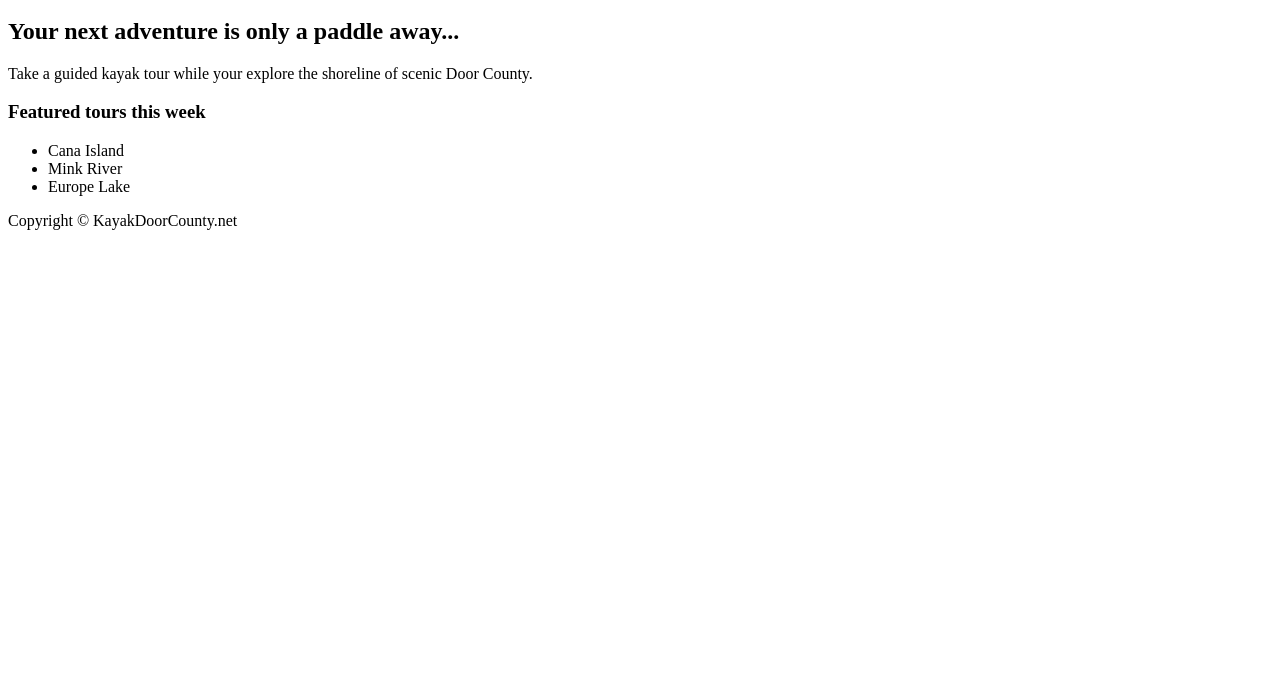
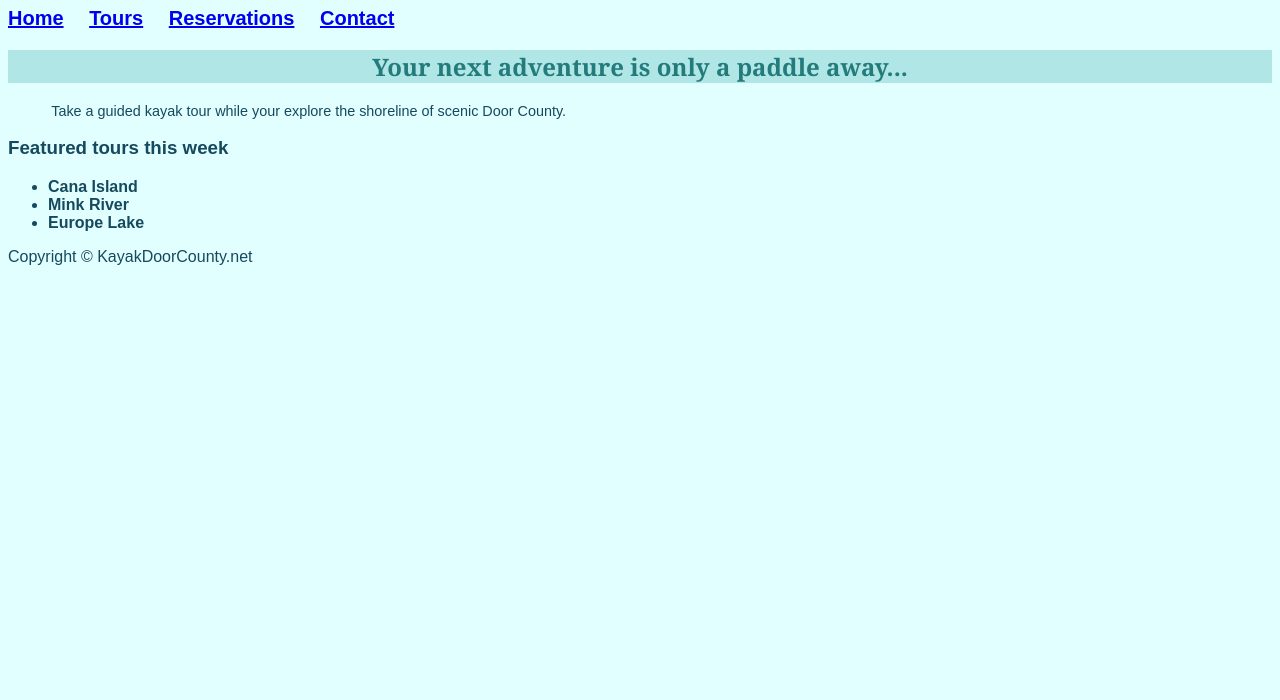
Before and after one commit to DakotaWarner/Chapter3, a plain HTML site: page index.html in a window 1280 px wide. Shown: the part 100-800 px from the top of the page. Drawn offline with Linux system fonts and the light colour scheme.

Commit message:
Update index.html

```diff
--- a/index.html
+++ b/index.html
@@ -4,6 +4,28 @@
     <meta charset="UTF-8">
     <meta name="viewport" content="width=device-width, initial-scale=1.0">
     <title>Document</title>
+
+    <style>
+        body{background-color: #E2FFFF;color:#15495E;font-family: Arial, Verdana, sans-serif;}
+
+        h1{background-color: #237B7B;color:#E2FFFF; font-family: Georgia, 'Times New Roman', Times, serif; line-height:200%;text-indent:1em; text-shadow: 3px 3px 5px #000000;
+        }
+
+        h2{background-color: #B0E6E6;
+        color: #237B7B;
+        font-family: Georgia, 'Times New Roman', Times, serif;
+        text-align: center;}
+
+        nav {font-weight: bold;
+        font-size:1.25em;
+        word-spacing:1em;}
+
+        p{font-size:.90em;
+        text-indent:3em;}
+
+        ul{font-weight: bold;}
+    </style>
+
 </head>
 <body>
 
```
